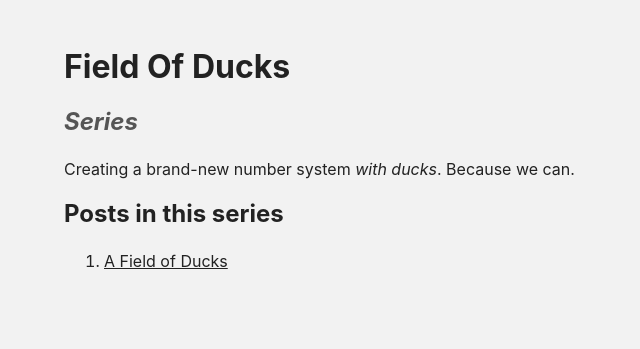
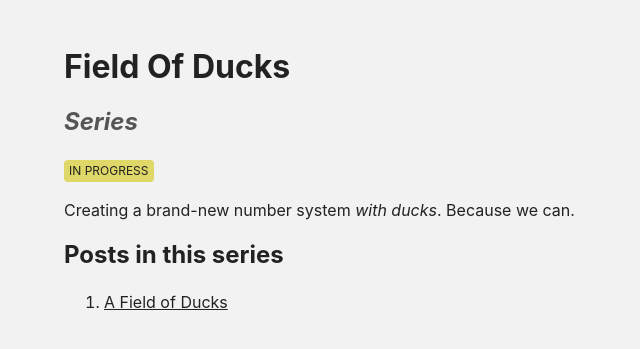
Before and after one commit to joeysteele2001/joeysteele2001.github.io, a Jekyll site: the page built from _series/field-of-ducks.md, in a window 1280 px wide. Shown: the top 349 px of the page, without its empty margins (0-640 px from the left). Built offline with Jekyll 4.4.1, drawn with Linux system fonts in a browser that asks for light colours.

Commit message:
Add series status label

```diff
--- a/_data/series.yml
+++ b/_data/series.yml
@@ -1,6 +1,9 @@
+# status: complete | in-progress | abandoned
+
 - id: field-of-ducks
   title: A Field of Ducks
   url: /series/field-of-ducks.html
+  status: in-progress
   description:
     Creating a brand-new number system *with ducks*.
     Because we can.
--- a/_includes/series-info.html
+++ b/_includes/series-info.html
@@ -7,6 +7,9 @@
         <a href="{{ series.url }}" class="series-title">{{ series.title }}</a>.
         Click to list all parts.
     </summary>
+    <div>
+        {% include series-status.html status=series.status %}
+    </div>
     <nav>
         <ol class="series-parts">
             {% for post in series_posts %}
--- /dev/null
+++ b/_includes/series-status.html
@@ -0,0 +1,13 @@
+{% if include.status == "complete" %}
+    <div class="series-status series-complete">
+        complete
+    </div>
+{% elsif include.status == "in-progress" %}
+    <div class="series-status series-in-progress">
+        in progress
+    </div>
+{% elsif include.status == "abandoned" %}
+    <div class="series-status series-abandoned">
+        abandoned
+    </div>
+{% endif %}
--- a/_layouts/series.html
+++ b/_layouts/series.html
@@ -9,6 +9,7 @@ layout: basic
 {% assign page.title = page_title %}
 
 <header class="series-summary">
+    {% include series-status.html status=series.status %}
     {{ content }}
 </header>
 <section>
--- a/_sass/main.scss
+++ b/_sass/main.scss
@@ -11,6 +11,10 @@ $link-hover-color-dark: #999999;
 $box-border-dark: #555555;
 
 $body-fonts: -apple-system, BlinkMacSystemFont, 'Segoe UI', Roboto, Oxygen, Ubuntu, Cantarell, 'Open Sans', 'Helvetica Neue', sans-serif;
+
+$series-complete-color: #31aa31;
+$series-in-progress-color: #dfd767;
+$series-abandoned-color: #c84343;
 
 :root {
     --background-color: #{$background-color};
@@ -85,3 +89,26 @@ details[open] > summary {
     margin: auto;
     width: 75%;
 }
+
+.series-status {
+    display: inline flow-root;
+    text-transform: uppercase;
+    font-size: 75%;
+    padding: 2px 5px;
+    border-radius: 4px;
+}
+
+.series-complete {
+    color: $text-color-dark;
+    background-color: $series-complete-color;
+}
+
+.series-in-progress {
+    color: $text-color;
+    background-color: $series-in-progress-color;
+}
+
+.series-abandoned {
+    color: $text-color-dark;
+    background-color: $series-abandoned-color;
+}
```
